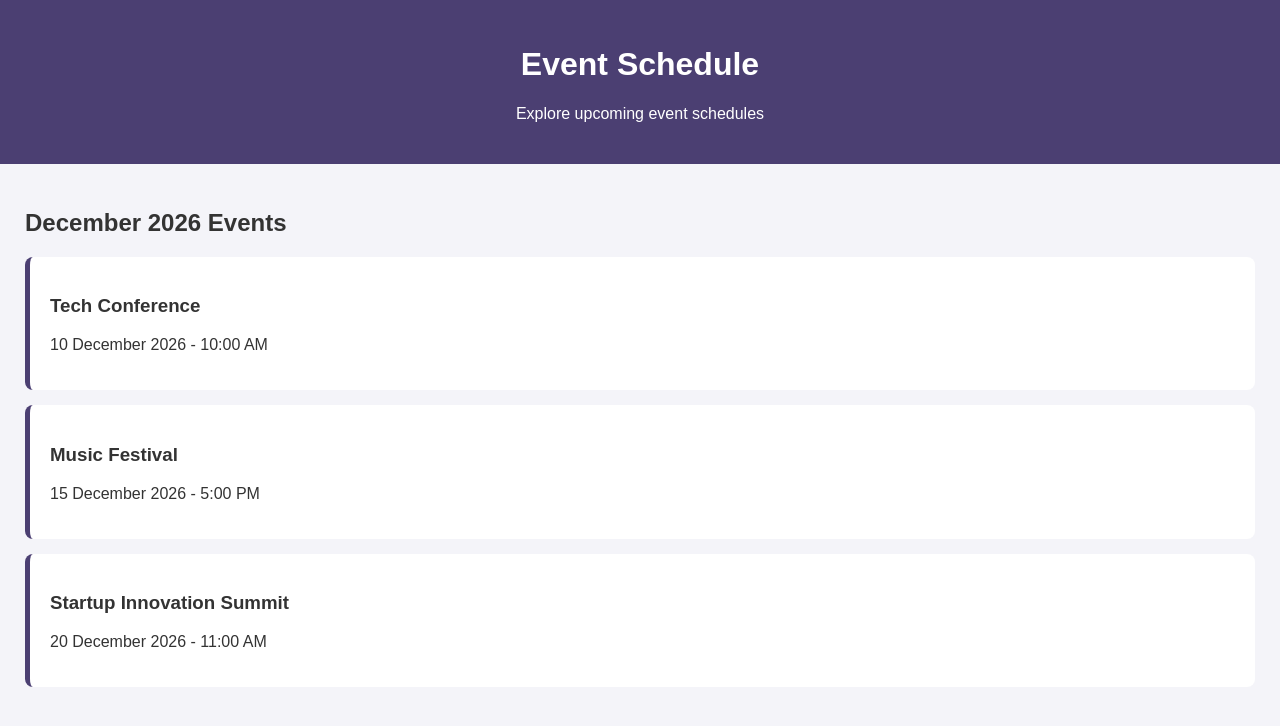
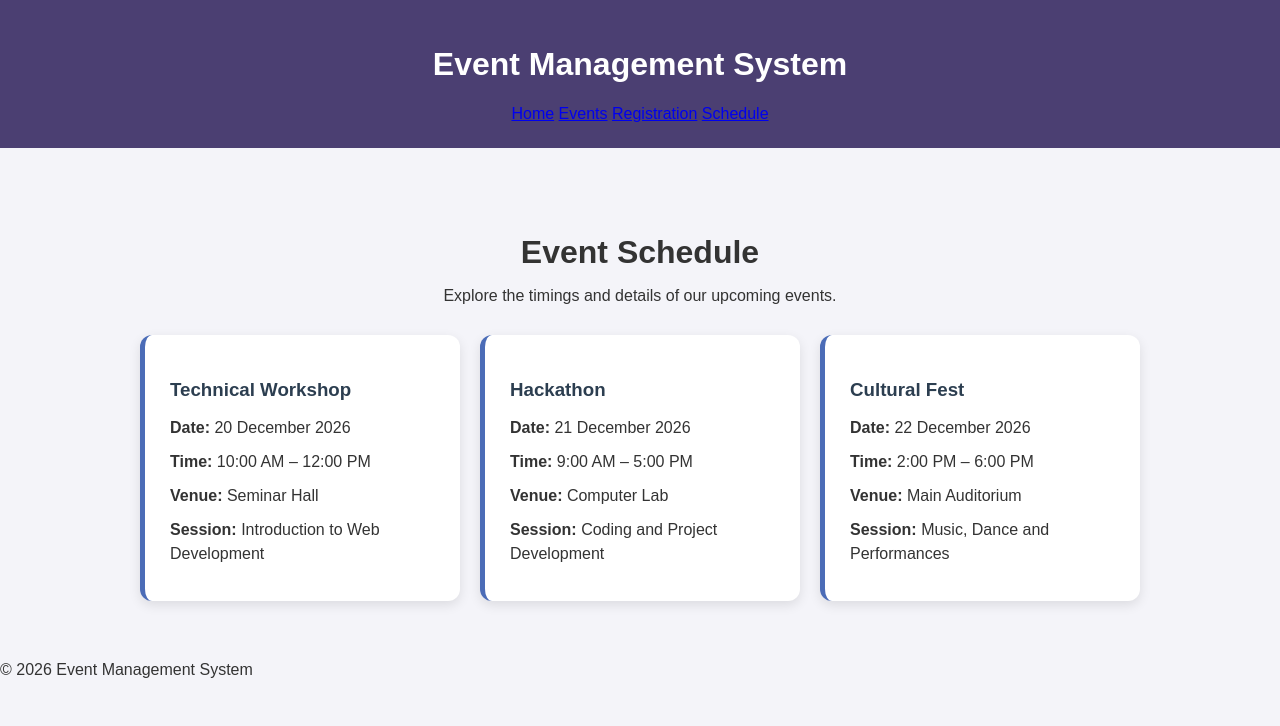
Before and after one commit to megha281/Event-Management-System, a plain HTML site: page schedule.html in a window 1280 px wide. Drawn offline with Linux system fonts and the light colour scheme.

Commit message:
Feat: complete event schedule

```diff
--- a/schedule.html
+++ b/schedule.html
@@ -9,27 +9,48 @@
 </head>
 <body>
     <header>
-        <h1>Event Schedule</h1>
-        <p>Explore upcoming event schedules</p>
+        <h1>Event Management System</h1>
+        <nav>
+            <a href="index.html">Home</a>
+            <a href="events.html">Events</a>
+            <a href="registration.html">Registration</a>
+            <a href="schedule.html">Schedule</a>
+        </nav>
     </header>
 
-    <main>
-        <h2>December 2026 Events</h2>
+    <main class="schedule-container">
+        <h2>Event Schedule</h2>
+        <p>Explore the timings and details of our upcoming events.</p>
 
-        <div class="event-card">
-            <h3>Tech Conference</h3>
-            <p>10 December 2026 - 10:00 AM</p>
-        </div>
+        <div class="schedule-list">
+            <article class="schedule-card">
+                <h3>Technical Workshop</h3>
+                <p><strong>Date:</strong> 20 December 2026</p>
+                <p><strong>Time:</strong> 10:00 AM – 12:00 PM</p>
+                <p><strong>Venue:</strong> Seminar Hall</p>
+                <p><strong>Session:</strong> Introduction to Web Development</p>
+            </article>
 
-        <div class="event-card">
-            <h3>Music Festival</h3>
-            <p>15 December 2026 - 5:00 PM</p>
-        </div>
+            <article class="schedule-card">
+                <h3>Hackathon</h3>
+                <p><strong>Date:</strong> 21 December 2026</p>
+                <p><strong>Time:</strong> 9:00 AM – 5:00 PM</p>
+                <p><strong>Venue:</strong> Computer Lab</p>
+                <p><strong>Session:</strong> Coding and Project Development</p>
+            </article>
 
-        <div class="event-card">
-            <h3>Startup Innovation Summit</h3>
-            <p>20 December 2026 - 11:00 AM</p>
+            <article class="schedule-card">
+                <h3>Cultural Fest</h3>
+                <p><strong>Date:</strong> 22 December 2026</p>
+                <p><strong>Time:</strong> 2:00 PM – 6:00 PM</p>
+                <p><strong>Venue:</strong> Main Auditorium</p>
+                <p><strong>Session:</strong> Music, Dance and Performances</p>
+            </article>
         </div>
     </main>
+
+    <footer>
+        <p>© 2026 Event Management System</p>
+    </footer>
 </body>
 </html>
--- a/style.css
+++ b/style.css
@@ -24,3 +24,42 @@ main {
     border-radius: 8px;
     border-left: 5px solid #4b3f72;
 }
+
+
+.schedule-container {
+    max-width: 1000px;
+    margin: 40px auto;
+    padding: 20px;
+    text-align: center;
+}
+
+.schedule-container h2 {
+    font-size: 32px;
+    margin-bottom: 10px;
+}
+
+.schedule-list {
+    display: grid;
+    grid-template-columns: repeat(auto-fit, minmax(260px, 1fr));
+    gap: 20px;
+    margin-top: 30px;
+}
+
+.schedule-card {
+    background: white;
+    padding: 25px;
+    border-radius: 12px;
+    text-align: left;
+    box-shadow: 0 4px 12px rgba(0, 0, 0, 0.1);
+    border-left: 5px solid #4b6cb7;
+}
+
+.schedule-card h3 {
+    color: #2c3e50;
+    margin-bottom: 15px;
+}
+
+.schedule-card p {
+    margin: 10px 0;
+    line-height: 1.5;
+}
```
